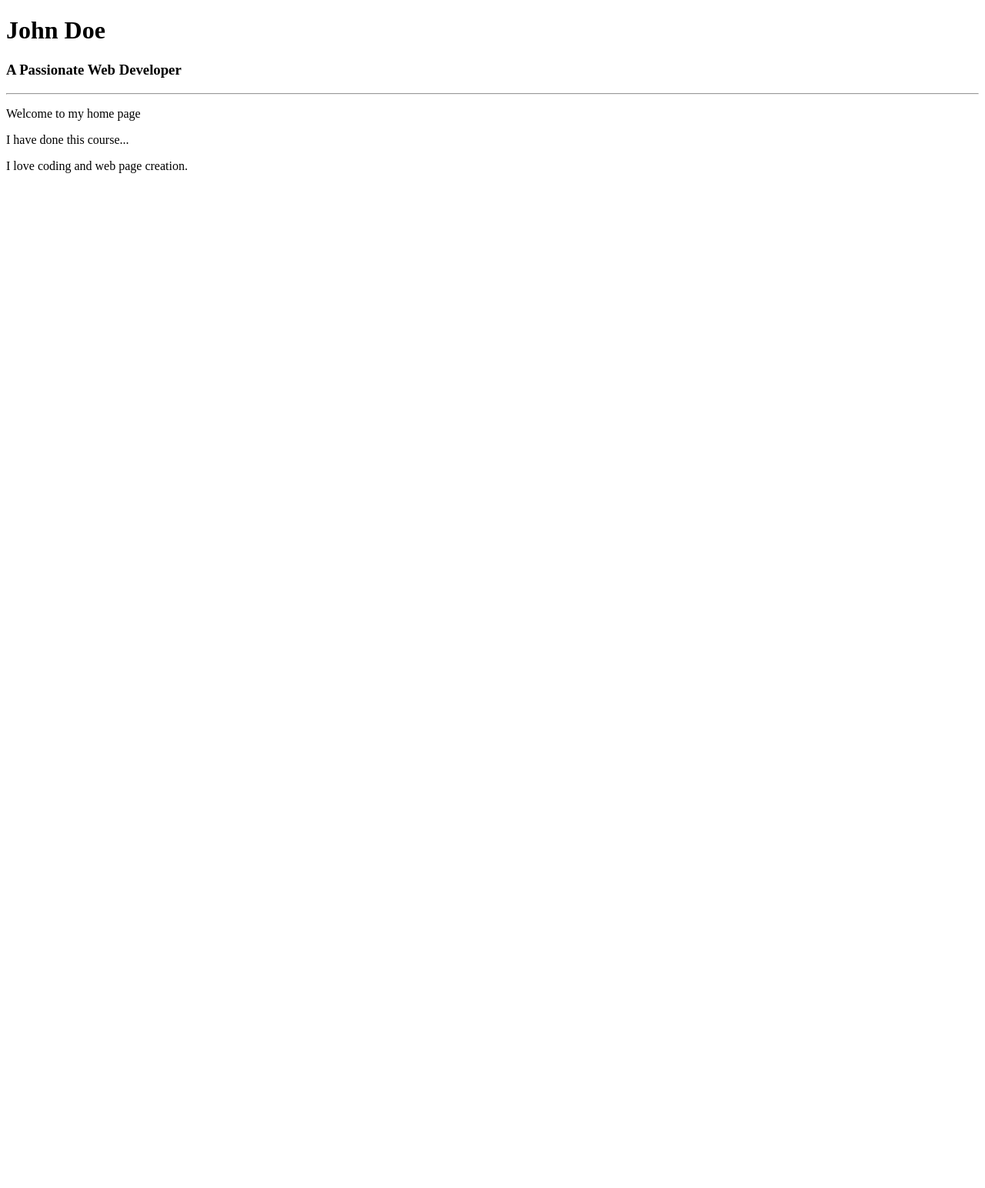
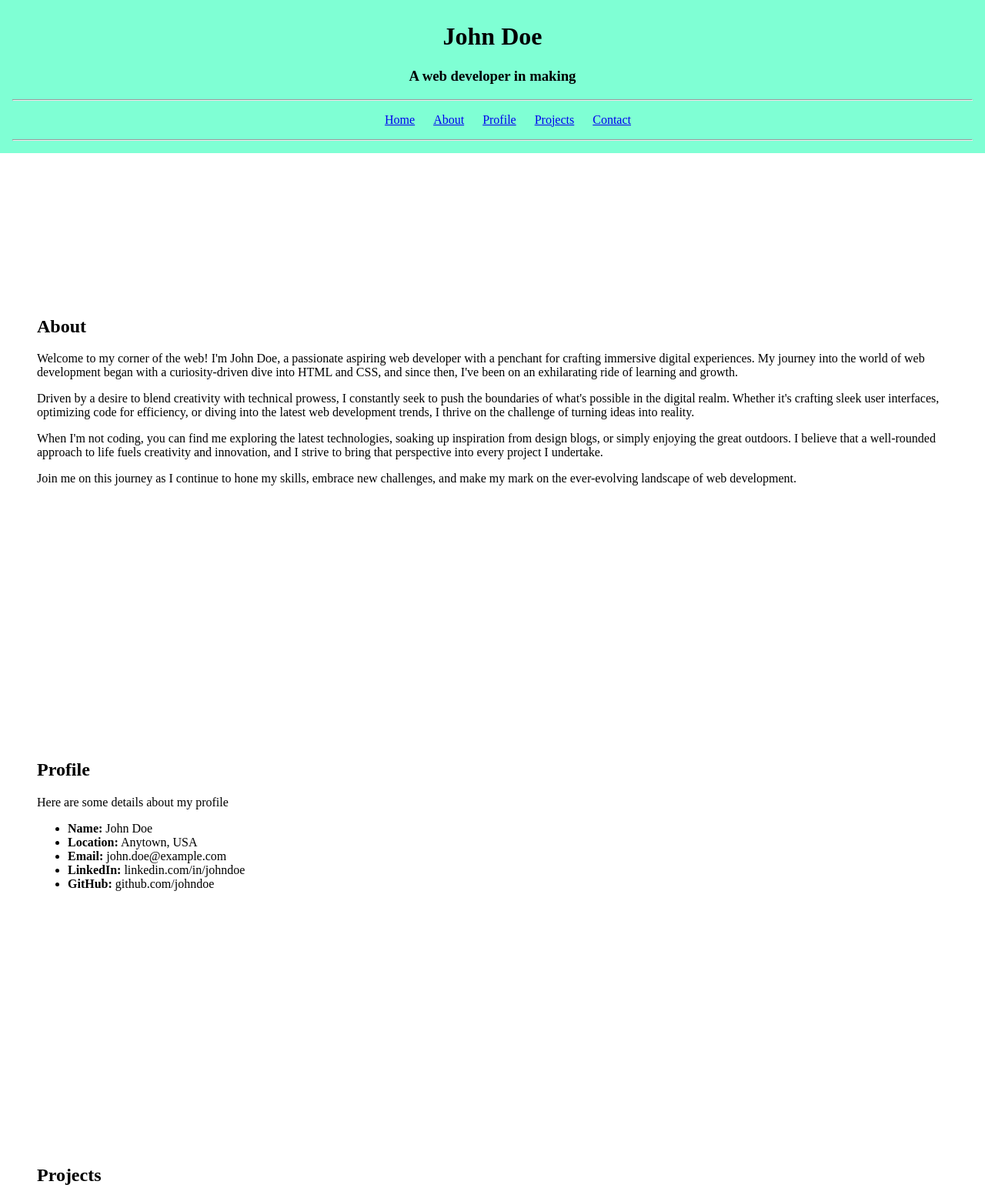
Before and after one commit to nil-sj/test-hosting-r, a plain HTML site: page index.html in a window 1280 px wide. Shown: the top 1544 px of the page at 77% size. Before the commit the page ends 800 px from the top, so only its background shows below. Drawn offline with Linux system fonts and the light colour scheme.

Commit message:
modified html file and added css file

```diff
--- a/index.html
+++ b/index.html
@@ -3,14 +3,71 @@
 <head>
     <meta charset="UTF-8">
     <meta name="viewport" content="width=device-width, initial-scale=1.0">
-    <title>Resume Web Page of John Doe</title>
+    <link rel="stylesheet" href="styles.css">
+    <title>Test Page</title>
 </head>
 <body>
-    <h1>John Doe</h1>
-    <h3>A Passionate Web Developer</h3>
-    <hr>
-    <p>Welcome to my home page</p>
-    <p>I have done this course...</p>
-    <p>I love coding and web page creation.</p>
+    <header>
+        <h1>John Doe</h1>
+        <h3>A web developer in making</h2>
+        <hr>
+        <ul class="nav-menu">
+            <li><a href="#">Home</a></li>
+            <li><a href="#about">About</a></li>
+            <li><a href="#profile">Profile</a></li>
+            <li><a href="#projects">Projects</a></li>
+            <li><a href="#contact">Contact</a></li>
+        </ul>
+        <hr>
+    </header>
+    <main>
+        <section class="section about-section" id="about">
+            <h2>About</h2>
+            <p>
+                Welcome to my corner of the web! I'm John Doe, a passionate aspiring web developer with a penchant for crafting immersive digital experiences. My journey into the world of web development began with a curiosity-driven dive into HTML and CSS, and since then, I've been on an exhilarating ride of learning and growth.
+            </p><p>
+                Driven by a desire to blend creativity with technical prowess, I constantly seek to push the boundaries of what's possible in the digital realm. Whether it's crafting sleek user interfaces, optimizing code for efficiency, or diving into the latest web development trends, I thrive on the challenge of turning ideas into reality.
+            </p><p>
+                When I'm not coding, you can find me exploring the latest technologies, soaking up inspiration from design blogs, or simply enjoying the great outdoors. I believe that a well-rounded approach to life fuels creativity and innovation, and I strive to bring that perspective into every project I undertake.
+            </p><p>
+                Join me on this journey as I continue to hone my skills, embrace new challenges, and make my mark on the ever-evolving landscape of web development.
+            </p>
+        </section>
+        <section class="section profile-section" id="profile">
+            <h2>Profile</h2>
+            <p>Here are some details about my profile</p>
+            <ul>
+                <li><strong>Name:</strong> John Doe</li>
+                <li><strong>Location:</strong> Anytown, USA</li>
+                <li><strong>Email:</strong> john.doe@example.com</li>
+                <li><strong>LinkedIn:</strong> linkedin.com/in/johndoe</li>
+                <li><strong>GitHub:</strong> github.com/johndoe</li>
+            </ul>
+        </section>
+        <section class="section projects-section" id="projects">
+            <h2>Projects</h2>
+            <ol>
+                <li>
+                    Portfolio Website: Designed and developed a personal portfolio website showcasing my skills, projects, and experience using HTML, CSS, and JavaScript.
+                </li><li>
+                    E-commerce Store: Collaborated with a team to create a fully functional e-commerce website using React.js, Node.js, and MongoDB, incorporating features such as user authentication, product management, and secure payment processing.
+                </li><li>
+                    Blog Platform: Built a blog platform from scratch using Django, allowing users to create, publish, and manage blog posts, with features including user authentication, comments, and search functionality.
+                </li><li>
+                    Weather App: Developed a weather application using Vue.js and the OpenWeather API, providing users with real-time weather updates based on their location.
+                </li>
+            </ol>
+        </section>
+        <section class="section contact-section" id="contact">
+            <h2>Contact</h2>
+            <p>
+                Feel free to reach out to me with any inquiries, opportunities, or just to say hello! You can email me at john.doe@example.com or connect with me on LinkedIn or GitHub using the links above. I look forward to hearing from you!
+            </p>
+        </section>
+    </main>
+    <footer>
+        <hr>
+        <p>A sample page created with HTML and CSS</p>
+    </footer>
 </body>
 </html>
--- /dev/null
+++ b/styles.css
@@ -0,0 +1,25 @@
+body {
+    padding: 0;
+    margin: 0;
+}
+header {
+    text-align: center;
+    position: sticky;
+    top: 0;
+    background-color: aquamarine;
+    padding: 0.5rem 1rem;
+}
+.nav-menu {
+    list-style-type: none;
+
+    display: flex;
+    flex-direction: row;
+
+    align-items: center;
+    justify-content: center;
+
+    gap: 1.5rem;
+}
+section {
+    padding: 12rem 3rem 8rem 3rem;
+}
```
